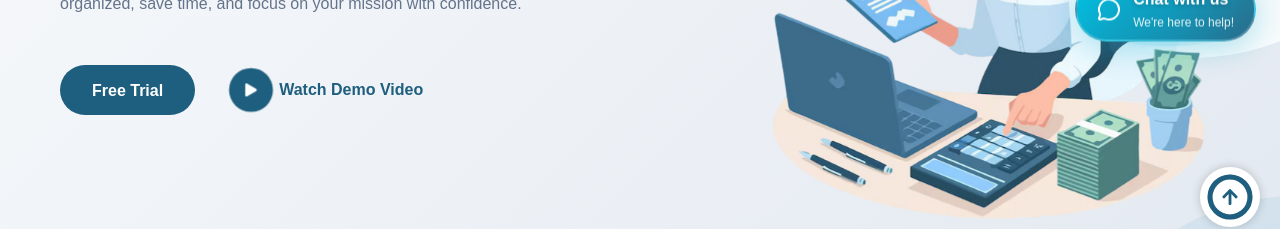
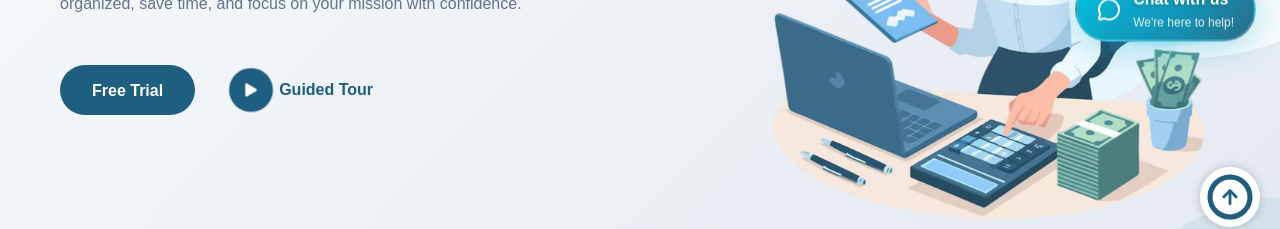
Before and after one commit to ChinnaBoscosoft/Acmeerp-Website, a React (Vite) app in the folder acme_erp/: page / in a window 1280 px wide. Shown: the part 553-782 px from the top of the page. Built offline with nearby package versions, Linux system fonts and the light colour scheme; no server answers.

Commit message:
hero section changes

```diff
--- a/acme_erp/src/components/Hero.jsx
+++ b/acme_erp/src/components/Hero.jsx
@@ -78,7 +78,8 @@ const Hero = () => {
                   >
                     <FaPlay size={12} />
                   </motion.div>
-                  Watch Demo Video
+                  {/* Watch Demo Video */}
+                  Guided Tour
                 </motion.button>
               </motion.div>
             </motion.div>
```
